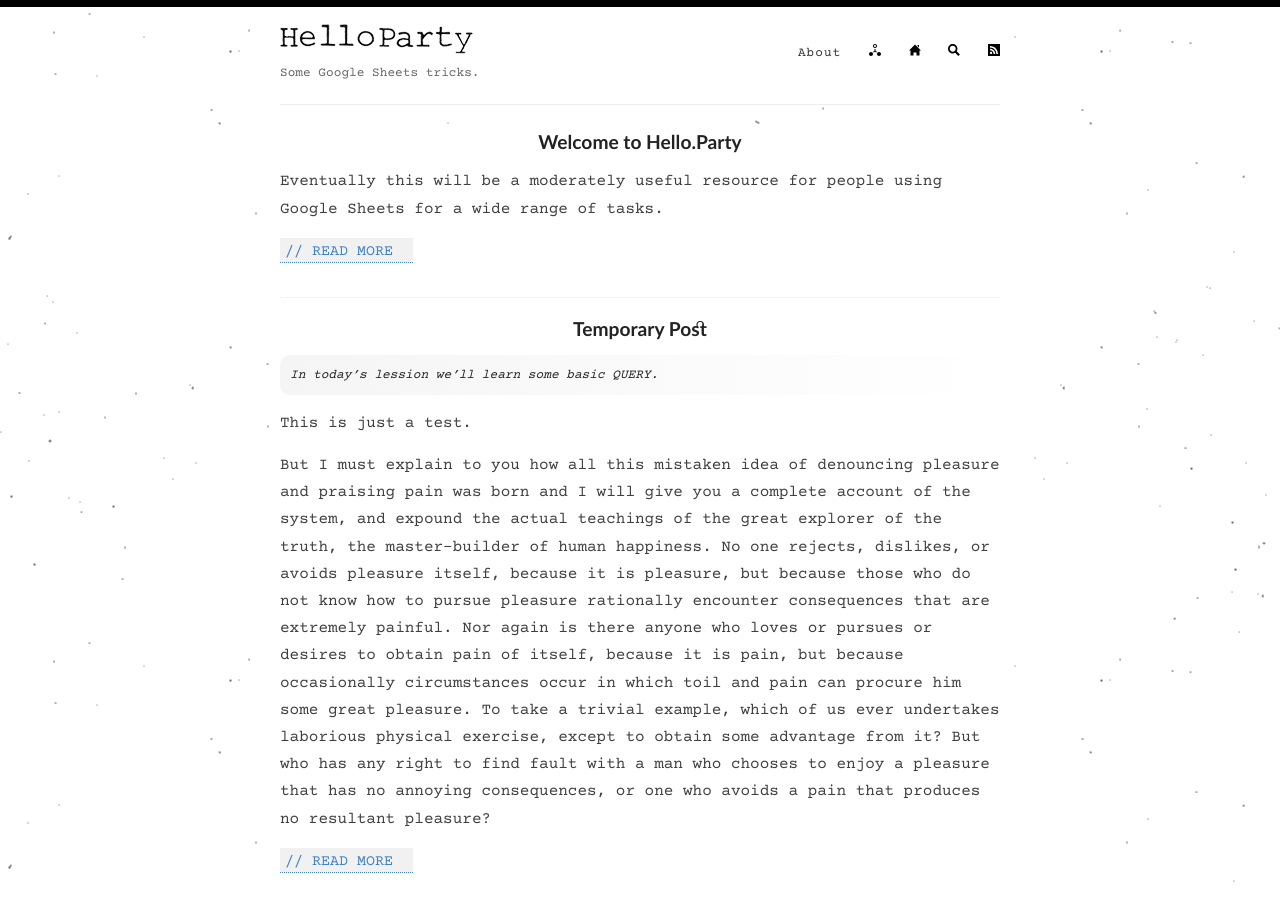
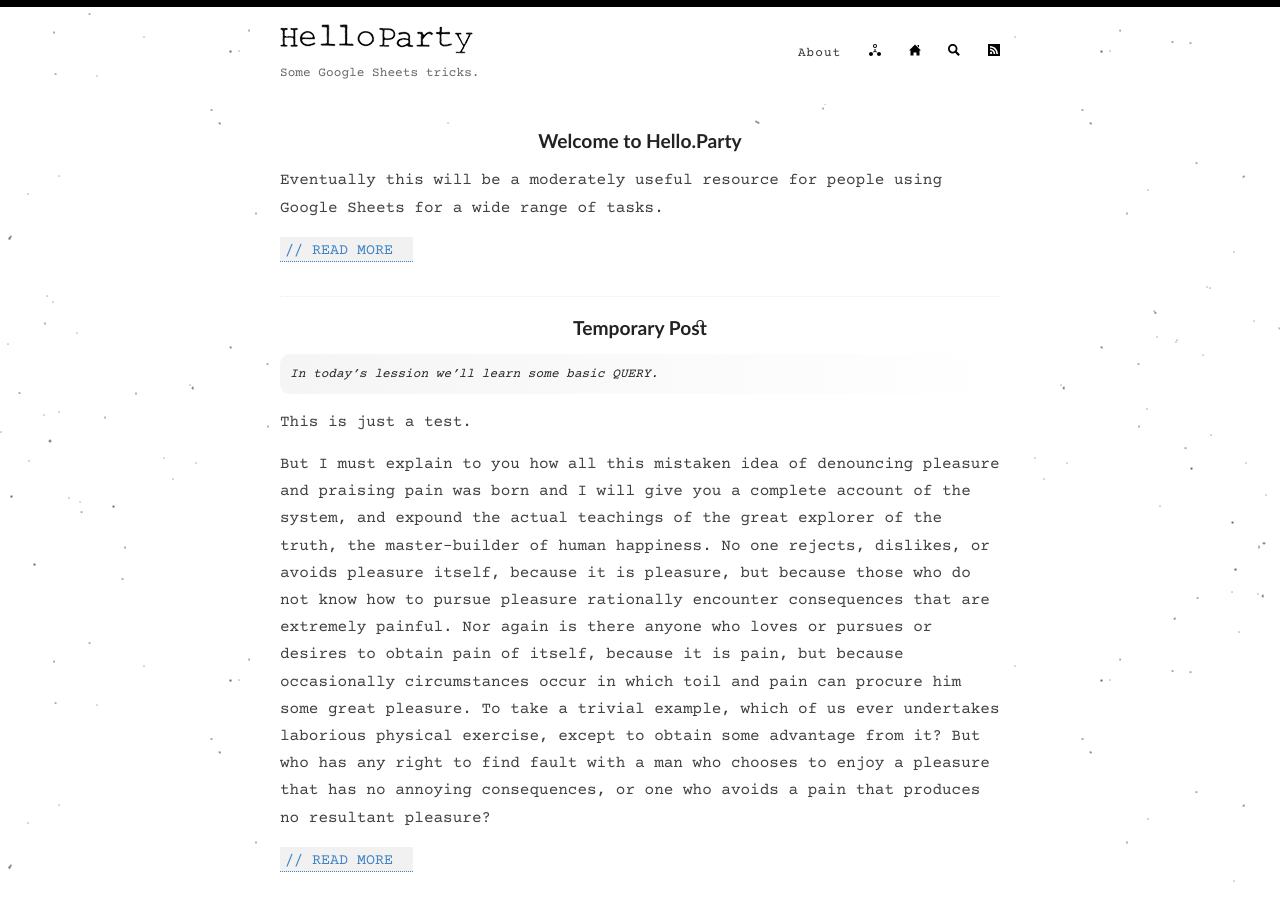
Before and after one commit to hello-party/hello-party-old.github.io, a Jekyll site: the page built from index.html, in a window 1280 px wide. Shown: the top 900 px of the page. Built offline with Jekyll 4.4.1, drawn with Linux system fonts in a browser that asks for light colours; the list of posts is cut into pages by our own code.

Commit message:
Update style.scss

```diff
--- a/assets/style.scss
+++ b/assets/style.scss
@@ -304,7 +304,6 @@ p > img {
 
 .masthead {
   padding: 20px 0;
-  border-bottom: 1px solid $lightGray;
 
   @include mobile {
     text-align: center;
```
